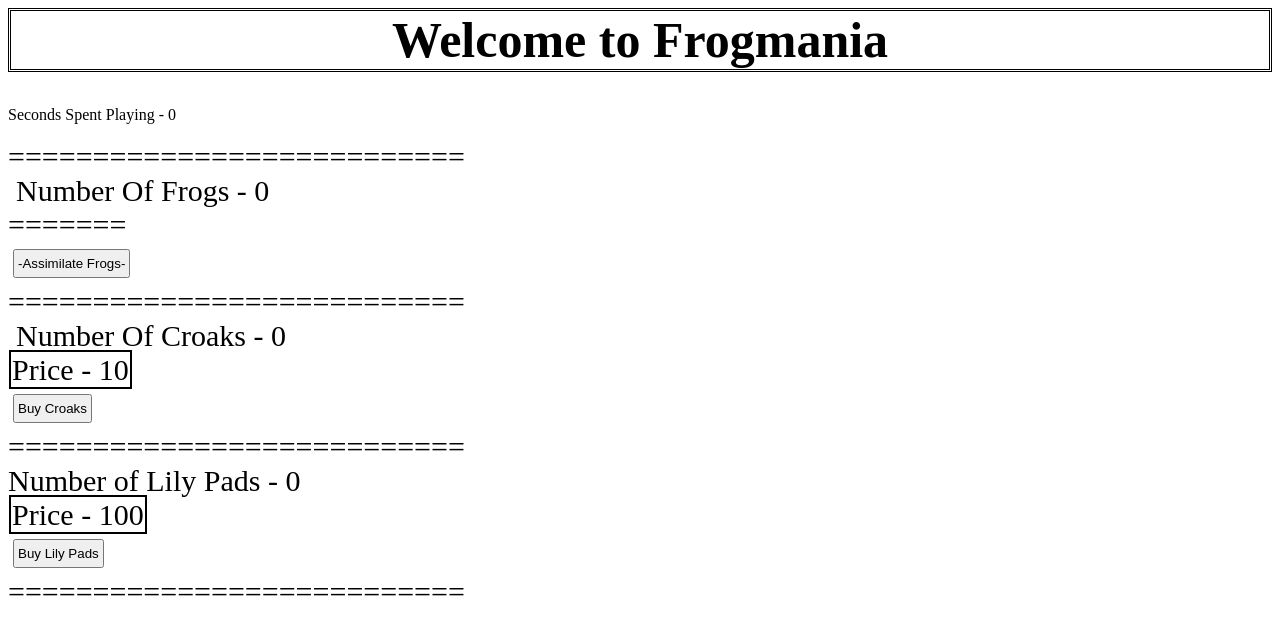
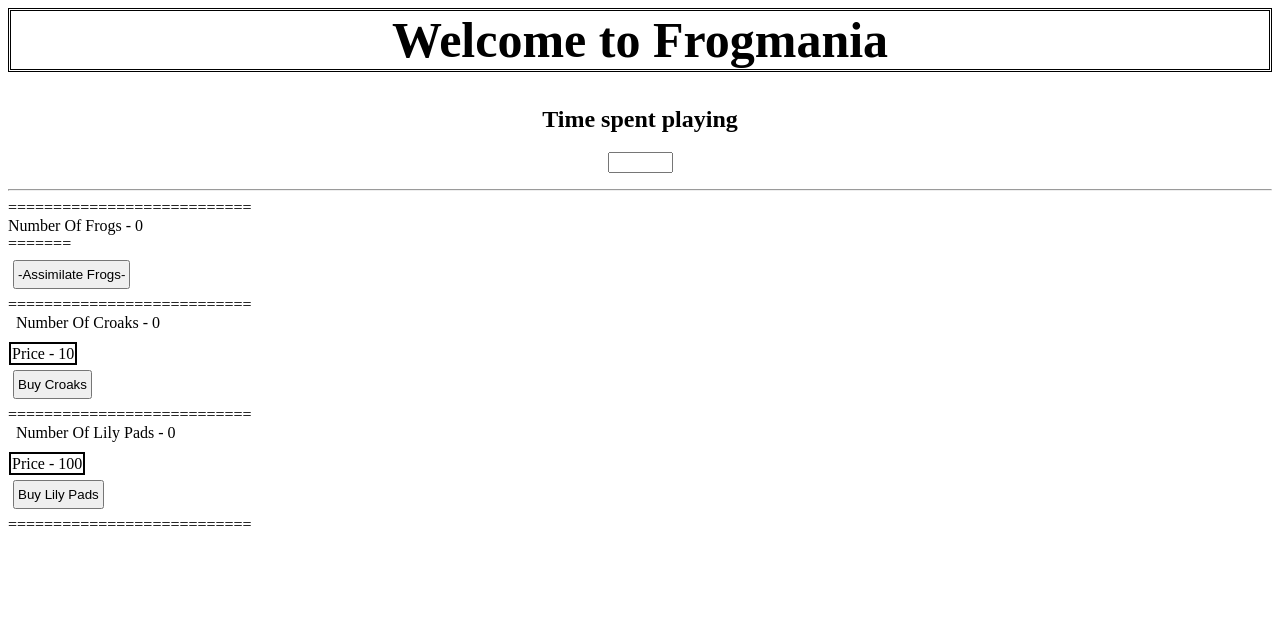
Before and after one commit to DillonM07/Frogmania, a plain HTML site: page index.html in a window 1280 px wide. Drawn offline with Linux system fonts and the light colour scheme.

Commit message:
Add columns* and style**
* Add column two and three, then figure out what to put in it

** Style the fonts and color things

```diff
--- a/index.html
+++ b/index.html
@@ -1,19 +1,26 @@
 <html>
   <head>
     <title>
-        -Frogo Clicker-
+        -Frogmania-
     </title>
     <link rel="stylesheet" type="text/css" href="styles.css">
     <script type="text/javascript" src="index.js"></script>
   </head>
- <body>
+ <body onLoad="window.setTimeout('getSecs()',1)">
      <h1 id="title">Welcome to Frogmania</h1>
-     <p id="seconds-counter">
-         Seconds Spent Playing - 0
-     </p>
-        <div id="left">
+     <div class="totalsec">
+<center>
+<form>
+    <h2>Time spent playing</h2>
+<input size=5 id="timespent" name="timespent">
+</form>
+</center>
+</div>
+<hr>
+        <div class="row left">
+            <div class="colunm left">
              <div>===========================</div>
-                <span class="borderi" id="frognum">
+                <span class="borderi, spacer" id="frognum">
                     Number Of Frogs - 0
                 </span>
                      <div>
@@ -21,42 +28,45 @@
 
 
                     </div>
-                 <button class="borderi" onclick="asmlt()">
-                        -Assimilate Frogs-
+                 <button class="borderi button-style" onclick="asmlt()" style="vertical-align:middle">
+                        <span>-Assimilate Frogs-</span>
                  </button>
             <div>===========================</div>
 
-
-                <span class="borderi" id="croaksnum">
+                <span class="borderi spacer" id="croaksnum">
                     Number Of Croaks - 0
                 </span>
                             <br>
-                    <span class="borderi; price">
+                            <pre></pre>
+                    <span class="borderi price" id="croakprice">
                              Price - 10
                     </span>
                                     <br>
 
-                            <button class="borderi" onclick="croak()">
-                              Buy Croaks
+                            <button class="borderi button-style" onclick="croak()" style="vertical-align:middle">
+                              <span>Buy Croaks</span>
                             </button>
+                            </div>
 
     <div>
      ===========================
         </div>
-    <span id="borderi">
-         Number of Lily Pads - 0
+    <span class="borderi spacer" id="lilypadsnum">
+         Number Of Lily Pads - 0
          </span>
          <br>
-         <span class="borderi; price">
+         <pre></pre>
+         <span class="borderi price" id="lilypadprice">
             Price - 100
             </span>
             <br>
-        <button class="borderi" id="clk">
-            Buy Lily Pads
+        <button class="borderi button-style" onclick="lilypad()" style="vertical-align:middle">
+            <span>Buy Lily Pads</span>
             <div>
         </button>
         <div>===========================</div>
         </div>
     </div>
+    </div>
  </body>
 </html>
```
